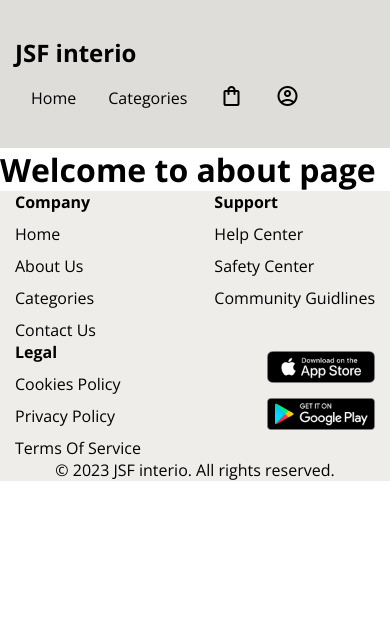
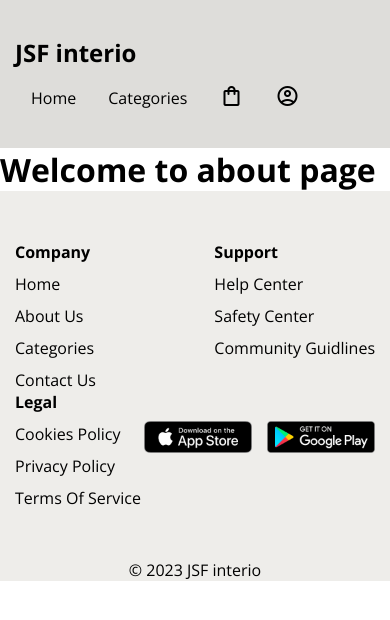
Before and after one commit to Jay9874/jf_interio, a React (Create React App) app in the folder frontend/: page /about in a window 390 px wide. Shown: the top 620 px of the page. Built offline with nearby package versions, Linux system fonts and the light colour scheme.

Commit message:
complete mobile view

```diff
--- a/frontend/src/components/Footer/Footer.jsx
+++ b/frontend/src/components/Footer/Footer.jsx
@@ -9,7 +9,7 @@ export default function Footer () {
   return (
     <footer>
       <div className='footer-container'>
-        <div className='wrapper section-padding'>
+        <div className='wrapper'>
           <div className='column company-column'>
             <div className='company-head-container'>
               <h4>Company</h4>
@@ -48,20 +48,28 @@ export default function Footer () {
             </div>
           </div>
           <div className='column download-column'>
-            <div className='download-list-container'>
-              <ul>
-                <li>
-                  <img src={App_Store_Badge} alt='App Store' width={108} height={32}/>
-                </li>
-                <li>
-                  <img src={Google_Play_Badge} alt='Google Play' width={108} height={32}/>
-                </li>
-              </ul>
-            </div>
+            <ul className='download-list-container'>
+              <li>
+                <img
+                  src={App_Store_Badge}
+                  alt='App Store'
+                  width={108}
+                  height={32}
+                />
+              </li>
+              <li>
+                <img
+                  src={Google_Play_Badge}
+                  alt='Google Play'
+                  width={108}
+                  height={32}
+                />
+              </li>
+            </ul>
           </div>
         </div>
         <div className='footer-copy-container'>
-          <p>© {getYear()} JSF interio. All rights reserved.</p>
+          <p>© {getYear()} JSF interio</p>
         </div>
       </div>
     </footer>
--- a/frontend/src/components/Footer/footer.css
+++ b/frontend/src/components/Footer/footer.css
@@ -18,3 +18,19 @@
 .footer-copy-container{
     text-align: center;
 }
+
+.download-list-container{
+    display: flex;
+    flex-direction: column;
+    gap: 15px;
+}
+
+@media (0 <=width <=780px){
+    .wrapper{
+        padding: 50px 15px;
+    }
+    .download-list-container{
+        padding-top: 20px;
+        flex-direction: row;
+    }
+}
--- a/frontend/src/components/Offer/Offer.jsx
+++ b/frontend/src/components/Offer/Offer.jsx
@@ -5,7 +5,7 @@ import { offer_bg } from '../../assets'
 export default function Offer () {
   return (
     <div className='offer-section'>
-      <div className='offer-container section-padding'>
+      <div className='offer-container'>
         <div className='offer-bg-container'>
           <img src={offer_bg} alt='Offer' />
           <div className='offer-gradient-container' />
--- a/frontend/src/components/Offer/offer.css
+++ b/frontend/src/components/Offer/offer.css
@@ -46,3 +46,12 @@
 .offer-btn:hover{
     box-shadow: 0 16px 60px 0 #1b1906;
 }
+
+@media (0 <=width <=780px){
+    .offer-container{
+        padding: 0 15px 50px;
+    }
+    .offer-content{
+        font-size: 0.75rem;
+    }
+}
--- a/frontend/src/components/Review/review.css
+++ b/frontend/src/components/Review/review.css
@@ -19,3 +19,9 @@
 .review-card-container::-webkit-scrollbar {
     display: none;  /* Safari and Chrome */
 }
+
+@media (0 <=width <=780px){
+    .review-card-container{
+        padding: 20px 30px 100px;
+    }
+}
```
